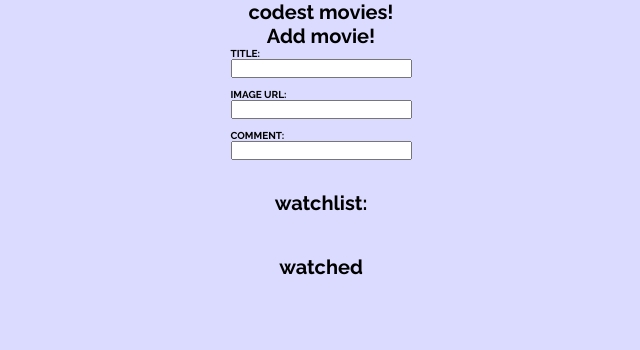
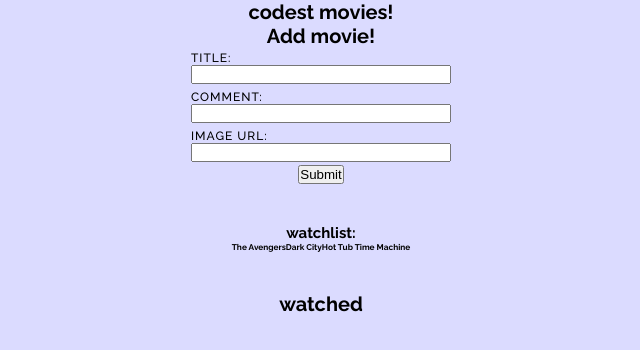
Before and after one commit to JoakimWretlind/codest, a React (Create React App) app: page / in a window 1280 px wide. Shown: the top 350 px of the page, without its empty margins (319-959 px from the left). Built offline with nearby package versions, Linux system fonts and the light colour scheme.

Commit message:
second rewriting commit. Changes in readme

```diff
--- a/src/App.jsx
+++ b/src/App.jsx
@@ -1,18 +1,48 @@
-
+import { useState } from 'react'
 import { GlobalStyle } from './styles/globalStyle'
 import { MainWrapper } from './styles/mainStyles'
 import { Form } from './components/form'
 import { Watchlist } from './components/watchlist'
 import { WatchedMovies } from './components/watched'
 function App() {
+  // Get items from localStrage
+  const [watched, setWatched] = useState(() => JSON.parse(localStorage.getItem('watched-movies'))) // rewriting the getWatchedMovies function
+  const [movies, setMovies] = useState(() => JSON.parse(localStorage.getItem('all-movies')) ||
+    // rewrote the getAllMovies in the same style as the getWatchedMovies.
+    // Added an id, and changed the url for the last object.
+    [
+      {
+        id: 1,
+        title: 'The Avengers',
+        image: 'http://d21lz9b0v8r1zn.cloudfront.net/wp-content/uploads//2012/03/detail.jpg',
+        comment: 'New York blows up in this!'
+      },
+      {
+        id: 2,
+        title: 'Dark City',
+        image: 'https://i.chzbgr.com/full/5569379584/hA96709E0/',
+        comment: 'This looks mysterious. Cool!'
+      },
+      {
+        id: 3,
+        title: 'Hot Tub Time Machine',
+        image: 'https://images.fanart.tv/fanart/hot-tub-time-machine-53ee1be0c6d3e.jpg',
+        comment: 'Someone said this was fun. Maybe!'
+      },
+    ]
+  )
+
+  const submitHandler = () => { }
 
   return (
     <>
       <GlobalStyle />
       <MainWrapper>
         <h1>codest movies!</h1>
-        <Form />
-        <Watchlist />
+        <Form onSubmit={submitHandler} />
+        <Watchlist
+          movies={movies}
+        />
         <WatchedMovies />
       </MainWrapper>
     </>
--- a/src/components/form/index.jsx
+++ b/src/components/form/index.jsx
@@ -1,19 +1,31 @@
-import React from 'react'
+import { useState } from "react";
+import { FormSection, Label } from "./style";
 
-import { add } from '../temp';
+// I switched the order between comment and url, becaus I feel this to be more logic
+// rewrite the functions to arrow-functions
+// set input characters to max 75 for the comments
+// change input type="button" to a real button
+export const Form = ({ onSubmit }) => {
+    const [title, setTitle] = useState('')
+    const [comment, setComment] = useState('')
+    const [image, setImage] = useState('')
+    return (
+        <FormSection onSubmit={e => { e.preventDefault(); onSubmit(title, comment, image) }}>
+            <h1>Add movie!</h1>
+            <Label>
+                title:
+                <input type="text" value={title} onChange={e => setTitle(e.target.value)} />
+            </Label>
+            <Label>
+                comment:
+                <input type="text" maxLength={75} value={comment} onChange={e => setComment(e.target.value)} />
+            </Label>
+            <Label>
+                image url:
+                <input type="text" value={image} onChange={e => setImage(e.target.value)} />
+            </Label>
 
-export const Form = () => {
-    return (
-        <>
-            <h1>Add movie!</h1>
-            <b>TITLE:<br /><input type="text" onChange={function (e) { title = e.target.value; }} /></b><br />
-            <b>IMAGE URL:<br /><input type="text" onChange={function (e) { image = e.target.value; }} /></b><br />
-            <b>COMMENT:<br /><input type="text" onChange={function (e) { comment = e.target.value; }} /></b><br />
-            {/* <input type="button" onClick={function (e) { add(title, image, comment); }} value="ADD MOVIE" /> */}
-
-        </>
+            <button className="form" type="submit">Submit</button>
+        </FormSection>
     )
 }
-var title = '';
-var image = '';
-var comment = '';
--- /dev/null
+++ b/src/components/form/style.jsx
@@ -0,0 +1,21 @@
+import styled from 'styled-components';
+
+export const FormSection = styled.form`
+    height: min-content;
+    width: 100%;
+    display: flex;
+    flex-direction: column;
+    justify-content: flex-start;
+    align-items: center;
+    margin-bottom: 2rem;
+`;
+
+export const Label = styled.label`
+    display: flex;
+    flex-direction: column;
+    margin: .3rem 0;
+    width: 26rem; // enough to fit even a 280px screen
+    font-size: 1.2rem;
+    text-transform: uppercase;
+    letter-spacing: .1rem;
+`;
--- a/src/components/temp.jsx
+++ b/src/components/temp.jsx
@@ -1,39 +1,3 @@
-export function getWatchedMovies() {
-    var movies = localStorage.getItem('movies-watched');
-
-    if (!movies) {
-        return [];
-    } else {
-        return JSON.parse(movies);
-    }
-}
-
-
-export function getAllMovies() {
-    var movies = localStorage.getItem('movies-all');
-
-    if (!movies) {
-        return [
-            {
-                title: 'The Avengers',
-                image: 'http://d21lz9b0v8r1zn.cloudfront.net/wp-content/uploads//2012/03/detail.jpg',
-                comment: 'New York blows up in this!'
-            },
-            {
-                title: 'Dark City',
-                image: 'https://i.chzbgr.com/full/5569379584/hA96709E0/',
-                comment: 'This looks mysterious. Cool!'
-            },
-            {
-                title: 'Hot Tub Time Machine',
-                image: 'https://encrypted-tbn0.gstatic.com/images?q=tbn:ANd9GcTG7vNmphIcVhEcybvSvMgbTkV6EE2twHBNanKvgDx3ZS7Ivn6Dtg',
-                comment: 'Someone said this was fun. Maybe!'
-            },
-        ];
-    } else {
-        return JSON.parse(movies);
-    }
-}
 
 export function add(title, description, image) {
     var movie = {};
--- a/src/components/watchlist/index.jsx
+++ b/src/components/watchlist/index.jsx
@@ -1,10 +1,20 @@
 import { MovieSection, Section } from '../../styles/mainStyles'
 
-export const Watchlist = () => {
+// Changed from h1 to h2
+export const Watchlist = ({ movies }) => {
     return (
         <Section>
-            <h1>watchlist:</h1>
-            <MovieSection></MovieSection>
+            <h2>watchlist:</h2>
+            <MovieSection>
+                {movies.map(movie => {
+                    const { id, title } = movie
+                    return (
+                        <div key={id}>
+                            <h5>{title}</h5>
+                        </div>
+                    )
+                })}
+            </MovieSection>
         </Section>
     )
 }
```
Also changed, not shown: 1 other file (tests, documents, lock files or other folders).
